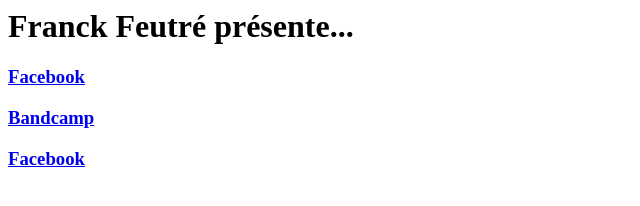
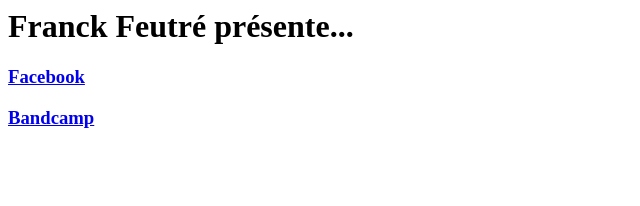
Before and after one commit to paisible/feutre, a plain HTML site: page index.html in a window 1280 px wide. Shown: the whole page, without its empty margins (0-640 px from the left). Drawn offline with Linux system fonts and the light colour scheme.

```diff
--- a/index.html
+++ b/index.html
@@ -7,6 +7,5 @@
 	<h1>Franck Feutré présente...</h1>
 	<h3><a href="https://www.facebook.com/frankfeutre">Facebook</a></h3>
 	<h3><a href="http://frankfeutre.bandcamp.com/">Bandcamp</a></h3>
-	<h3><a href="https://www.facebook.com/frankfeutre">Facebook</a></h3>
 </body>
 </html>
```
